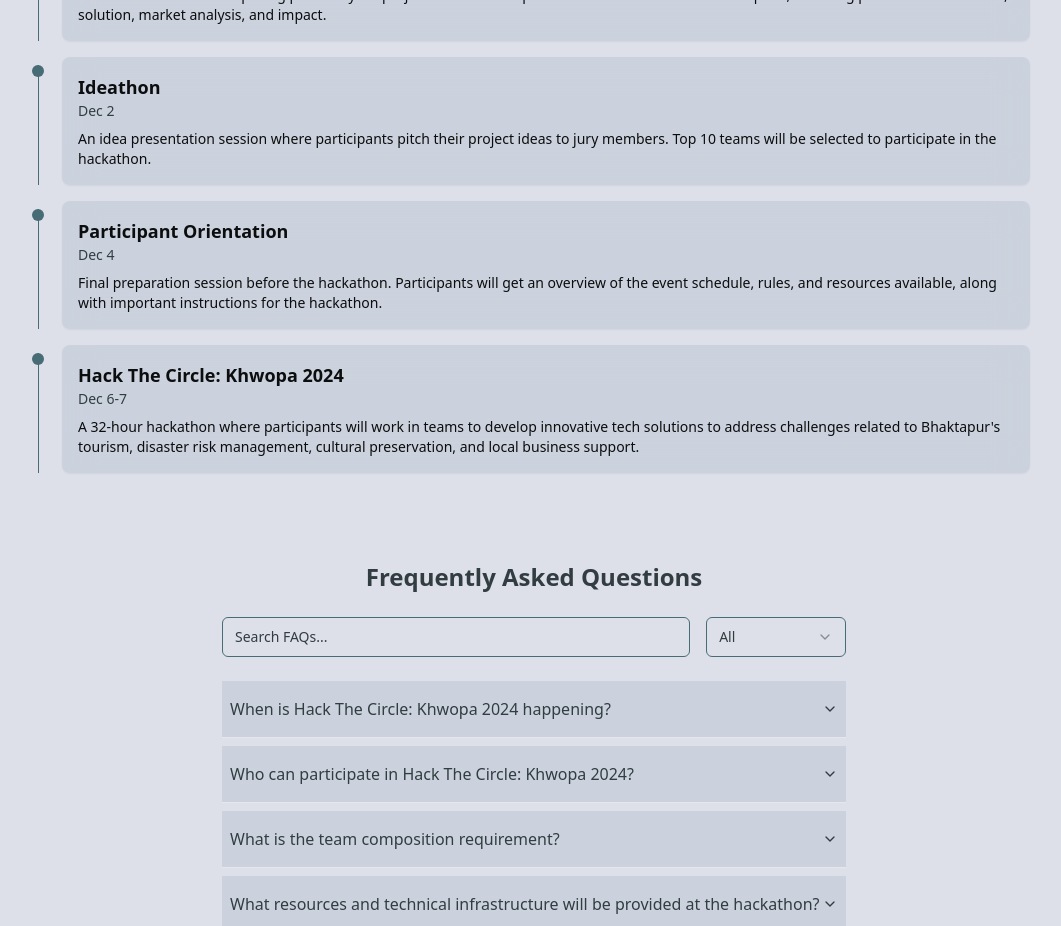
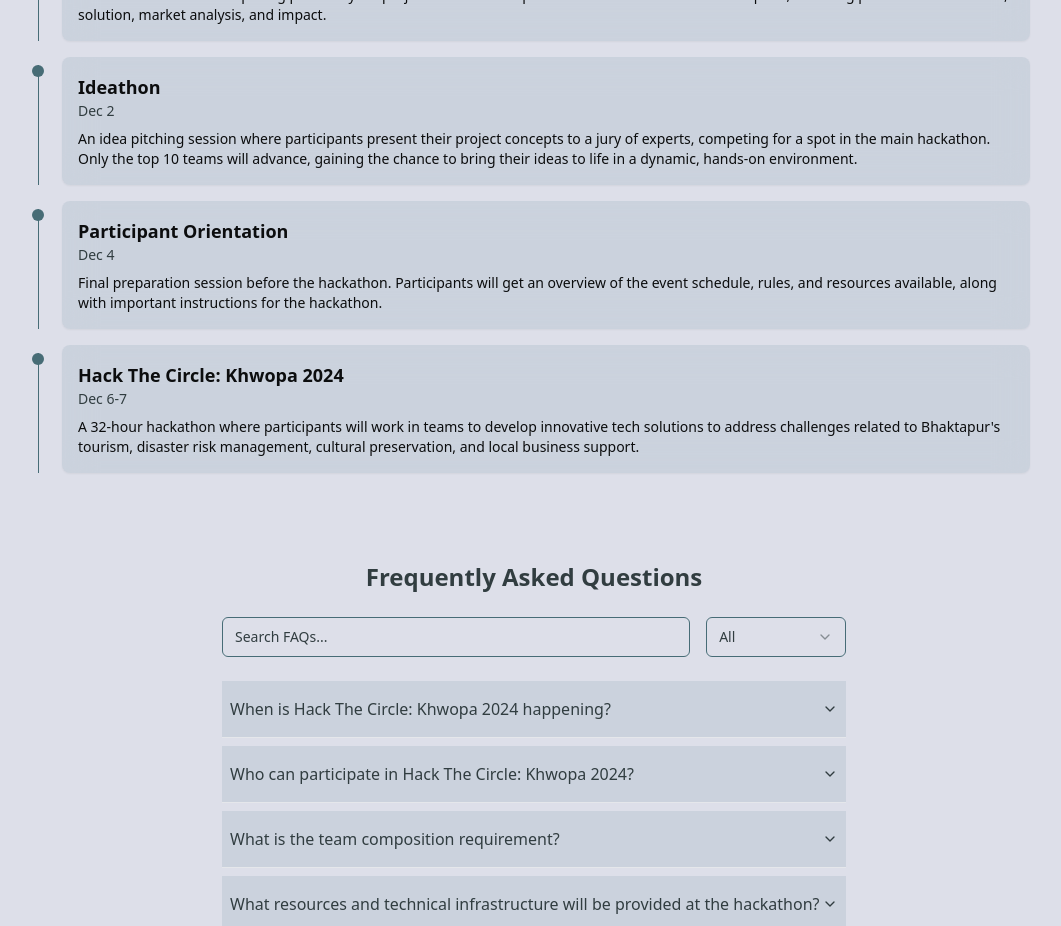
Before and after one commit to sushilashrestha/hackthewebsite, a React (Vite) app: page / in a window 1280 px wide. Shown: the part 2560-3486 px from the top of the page, without its empty margins (106-1167 px from the left). Built offline with nearby package versions, Linux system fonts and the light colour scheme.

Commit message:
Update Ideathon description for clarity and detail

```diff
--- a/src/data.ts
+++ b/src/data.ts
@@ -57,7 +57,7 @@ export const events: Event[] = [
     date: "Dec 2",
     title: "Ideathon",
     description:
-      "An idea presentation session where participants pitch their project ideas to jury members. Top 10 teams will be selected to participate in the hackathon.",
+    "An idea pitching session where participants present their project concepts to a jury of experts, competing for a spot in the main hackathon. Only the top 10 teams will advance, gaining the chance to bring their ideas to life in a dynamic, hands-on environment."
   },
   {
     date: "Dec 4",
```
